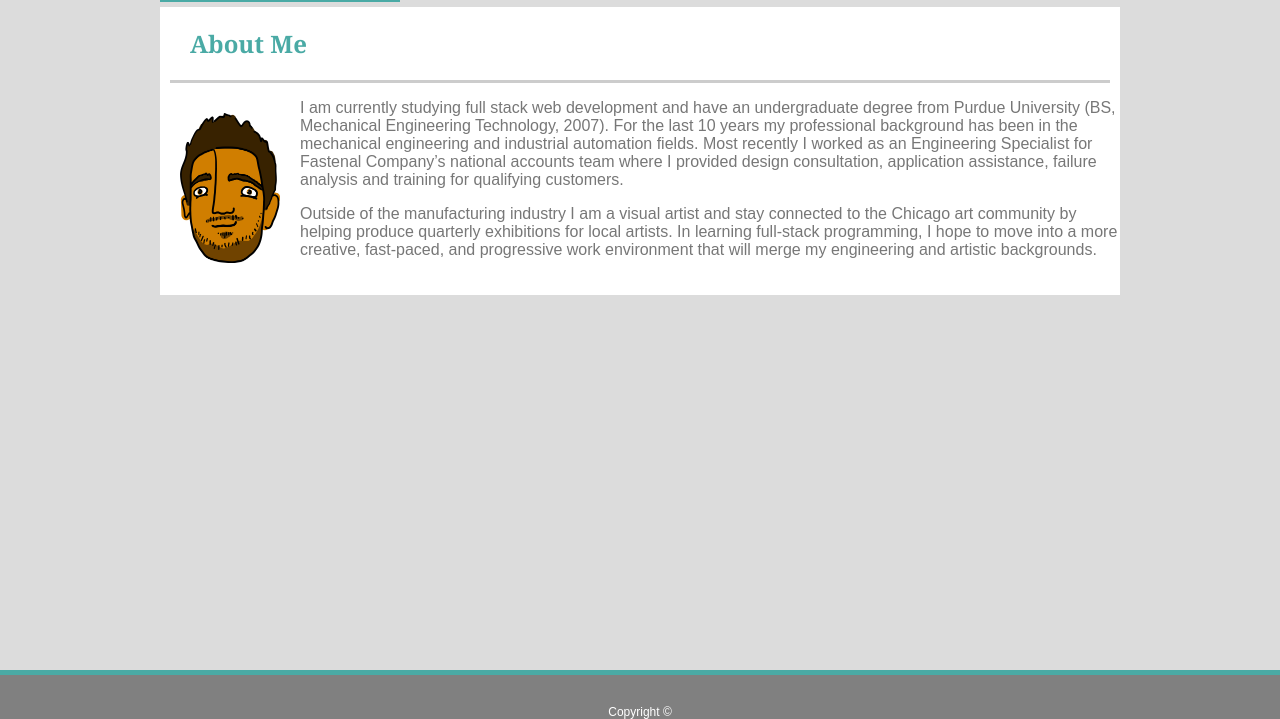
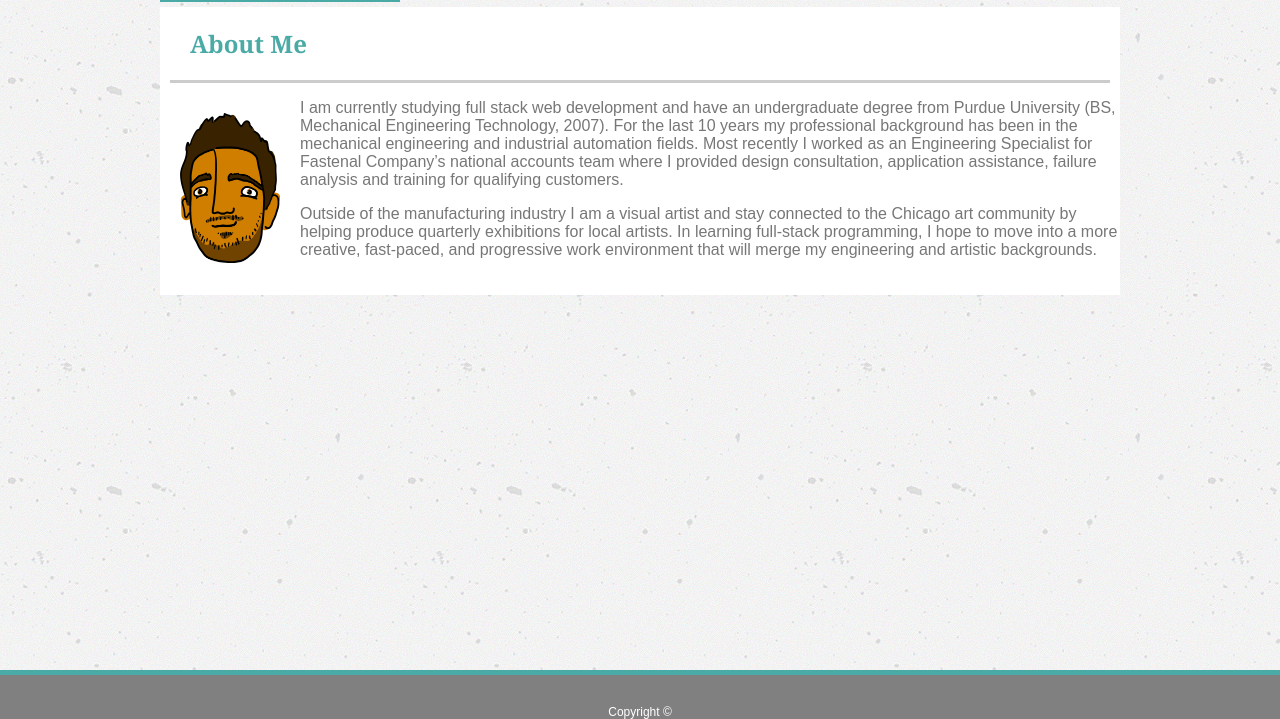
Before and after one commit to chum46/Basic-Portfolio, a plain HTML site: page index.html in a window 1280 px wide. Shown: the part 81-800 px from the top of the page. Drawn offline with Linux system fonts and the light colour scheme.

Commit message:
Pushing updated assets folder for HW1 (now with background)

```diff
--- a/assets/css/style.css
+++ b/assets/css/style.css
@@ -1,5 +1,6 @@
 html{
     background-color: gainsboro;
+    background-image: url(../images/concrete-texture/concrete-texture.png);
     min-height: 100%;
 }
 
```
